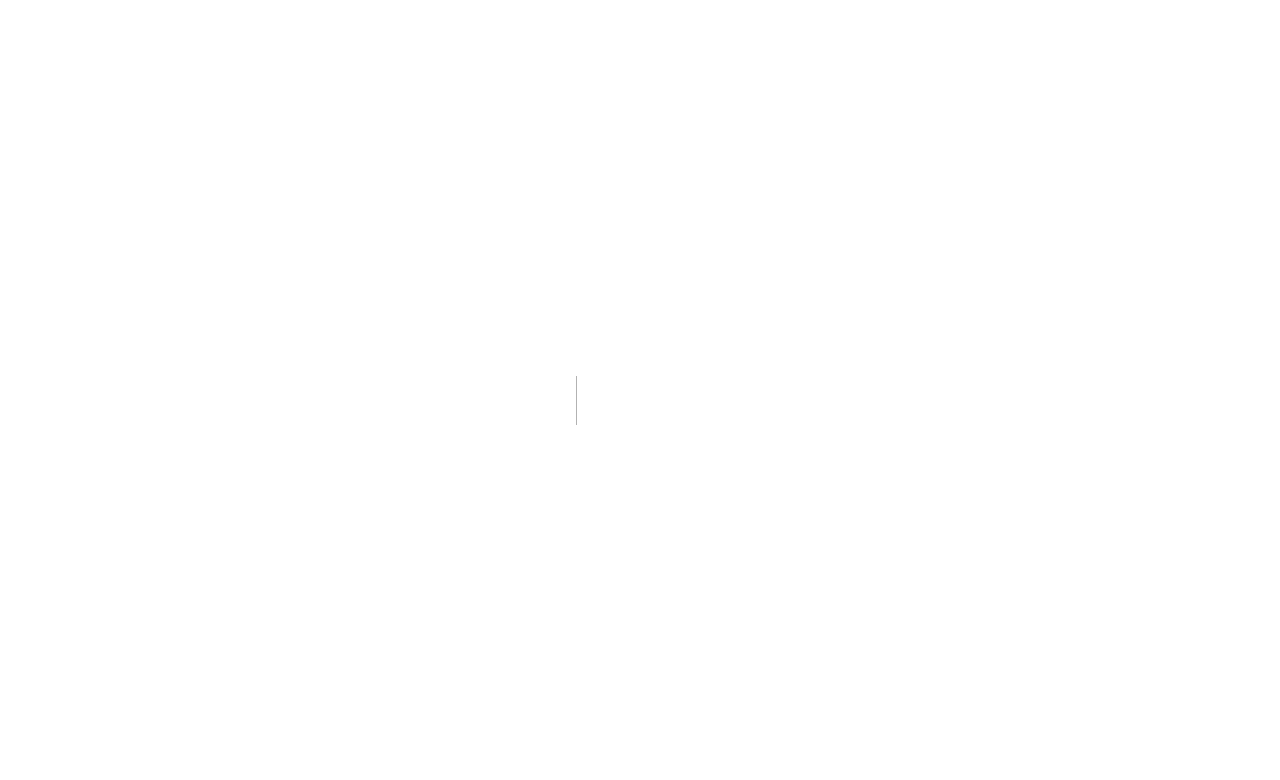
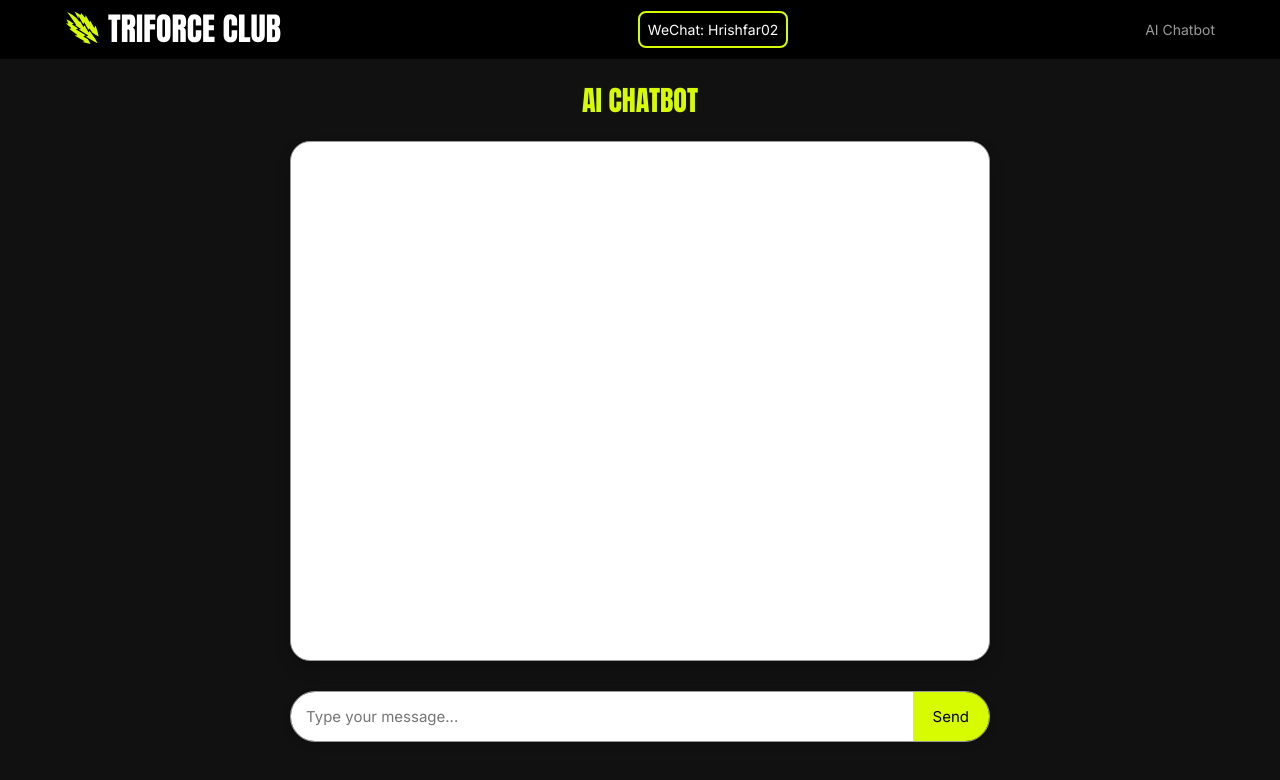
Before and after one commit to md-hameem/Gym-AI-Chatbot, a Next.js app in the folder frontend/: page /ai-chatbot in a window 1280 px wide. Before the commit this address had no page. Shown: the top 780 px of the page. Built offline with nearby package versions, Linux system fonts and the light colour scheme.

Commit message:
added chatbot ui

```diff
--- a/frontend/components/Menu.jsx
+++ b/frontend/components/Menu.jsx
@@ -1,6 +1,6 @@
 import React from "react";
 import styles from "../styles/menu.module.scss";
-import Contact from "./seccion/about";// assuming the Contact component is inside the "about" file
+import Contact from "./seccion/about"; // assuming the Contact component is inside the "about" file
 import LogoFull from "./logoFull";
 import Link from "next/link"; // Import Link from Next.js
 
@@ -12,10 +12,17 @@ export default function Menu() {
           <LogoFull />
         </div>
         <div className={styles.infoMenu}>
-          <Link href="/about"> {/* Use Link to navigate to Contact page */}
-            <p>WeChat: Hrishfar02</p> {/* Wrap the WeChat text with <a> tag inside Link */}
+          <Link legacyBehavior href="/about">
+            <a> {/* Wrap the WeChat text with <a> tag inside Link */}
+              <p>WeChat: Hrishfar02</p>
+            </a>
           </Link>
         </div>
+        <Link legacyBehavior href="/ai-chatbot">
+          <a>
+            <p>AI Chatbot</p>
+          </a>
+        </Link>
       </div>
     </div>
   );
--- /dev/null
+++ b/frontend/pages/ai-chatbot.jsx
@@ -0,0 +1,87 @@
+import Head from "next/head";
+import Menu from "../components/Menu";
+import BtonTop from "../components/btonTop";
+import Spinner from "../components/spinner";
+import axios from "axios";
+
+import React, { useState, useEffect } from "react";
+import styles from "../styles/chatbot.module.scss";
+
+export default function AIChatbot() {
+  const [loading, setLoading] = useState(true);
+
+  const handleLoadingComplete = () => {
+    setLoading(false);
+  };
+
+  useEffect(() => {
+    // Simulate a loading delay to mimic data fetching or initialization
+    const timer = setTimeout(() => {
+      handleLoadingComplete();
+    }, 1000);
+
+    return () => clearTimeout(timer); // Cleanup the timer on component unmount
+  }, []);
+
+  const [messages, setMessages] = useState([]);
+  const [input, setInput] = useState("");
+
+  const handleSend = async () => {
+    if (input.trim()) {
+      setMessages([...messages, { user: true, text: input }]);
+      setInput("");
+
+      try {
+        // Send the user message to the backend
+        const response = await axios.post("http://localhost:8000/chat", {
+          message: input,
+        });
+
+        // Add the AI response to the chat
+        setMessages((prev) => [...prev, { user: false, text: response.data.response }]);
+      } catch (error) {
+        // Handle errors (e.g., backend not reachable)
+        setMessages((prev) => [...prev, { user: false, text: "Error: Unable to connect to the AI service." }]);
+      }
+    }
+  };
+
+  return (
+    <div>
+      <Head>
+        <title>AI Chatbot - ZZU Gym</title>
+        <meta name="description" content="Chat with our AI assistant" />
+        <link rel="icon" href="/ico.svg" />
+        <meta name="theme-color" content="#000000" />
+      </Head>
+
+      {loading && <Spinner />}
+      <main>
+        <Menu />
+        <div className={styles.chatbotContainer}>
+          <h1 className={styles.title}>AI Chatbot</h1>
+          <div className={styles.chatWindow}>
+            {messages.map((msg, index) => (
+              <div
+                key={index}
+                className={msg.user ? styles.userMessage : styles.aiMessage}
+              >
+                {msg.text}
+              </div>
+            ))}
+          </div>
+          <div className={styles.inputContainer}>
+            <input
+              type="text"
+              value={input}
+              onChange={(e) => setInput(e.target.value)}
+              placeholder="Type your message..."
+            />
+            <button onClick={handleSend}>Send</button>
+          </div>
+        </div>
+        <BtonTop />
+      </main>
+    </div>
+  );
+}
--- /dev/null
+++ b/frontend/styles/chatbot.module.scss
@@ -0,0 +1,137 @@
+.chatbotContainer {
+  display: flex;
+  flex-direction: column;
+  align-items: center;
+  justify-content: center;
+  height: 100vh;
+  background: var(--bgSeccion);
+  color: var(--bgLight);
+  font-family: 'Inter', sans-serif;
+  animation: fadeIn 1s ease-in-out;
+}
+
+.header {
+  display: flex;
+  justify-content: space-between;
+  align-items: center;
+  width: 100%;
+  padding: 10px 20px;
+  background: var(--bgDark);
+  color: var(--color-primary);
+}
+
+.title {
+  font-family: 'Anton', sans-serif;
+  font-size: 2rem;
+  color: var(--color-primary);
+  margin: 20px 0;
+}
+
+.chatWindow {
+  width: 90%;
+  max-width: 700px;
+  height: 65%;
+  background: var(--bgLight);
+  border-radius: 20px;
+  box-shadow: 0 8px 15px rgba(0, 0, 0, 0.2);
+  overflow-y: auto;
+  padding: 20px;
+  margin-bottom: 20px;
+  animation: slideUp 0.5s ease-in-out;
+  display: flex;
+  flex-direction: column;
+  gap: 15px;
+  border: 1px solid var(--greyLight);
+}
+
+.userMessage {
+  align-self: flex-end;
+  background: var(--color-primary);
+  color: var(--bgDark);
+  padding: 12px 18px;
+  border-radius: 18px 18px 0 18px;
+  max-width: 75%;
+  word-wrap: break-word;
+  font-family: 'Inter', sans-serif;
+  font-size: 15px;
+  box-shadow: 0 4px 8px rgba(0, 0, 0, 0.1);
+}
+
+.aiMessage {
+  align-self: flex-start;
+  background: var(--greyLight);
+  color: var(--bgDark);
+  padding: 12px 18px;
+  border-radius: 18px 18px 18px 0;
+  max-width: 75%;
+  word-wrap: break-word;
+  font-family: 'Inter', sans-serif;
+  font-size: 15px;
+  box-shadow: 0 4px 8px rgba(0, 0, 0, 0.1);
+}
+
+.chatWindow::-webkit-scrollbar {
+  width: 6px;
+}
+
+.chatWindow::-webkit-scrollbar-track {
+  background: var(--bgSeccion);
+}
+
+.chatWindow::-webkit-scrollbar-thumb {
+  background: var(--color-primary);
+  border-radius: 10px;
+}
+
+.inputContainer {
+  display: flex;
+  width: 90%;
+  max-width: 700px;
+  margin-top: 10px;
+  border: 1px solid var(--greyLight);
+  border-radius: 25px;
+  overflow: hidden;
+  box-shadow: 0 4px 8px rgba(0, 0, 0, 0.1);
+}
+
+.chatbotContainer input {
+  flex: 1;
+  padding: 15px;
+  border: none;
+  outline: none;
+  font-size: 15px;
+  font-family: 'Inter', sans-serif;
+}
+
+.chatbotContainer button {
+  padding: 15px 20px;
+  background: var(--color-primary);
+  border: none;
+  color: var(--bgDark);
+  cursor: pointer;
+  transition: background 0.3s;
+  font-size: 15px;
+  font-family: 'Inter', sans-serif;
+}
+
+.chatbotContainer button:hover {
+  background: #c4e200;
+}
+
+@keyframes fadeIn {
+  from {
+    opacity: 0;
+  }
+  to {
+    opacity: 1;
+  }
+}
+
+@keyframes slideUp {
+  from {
+    transform: translateY(20px);
+  }
+  to {
+    transform: translateY(0);
+  }
+}
```
